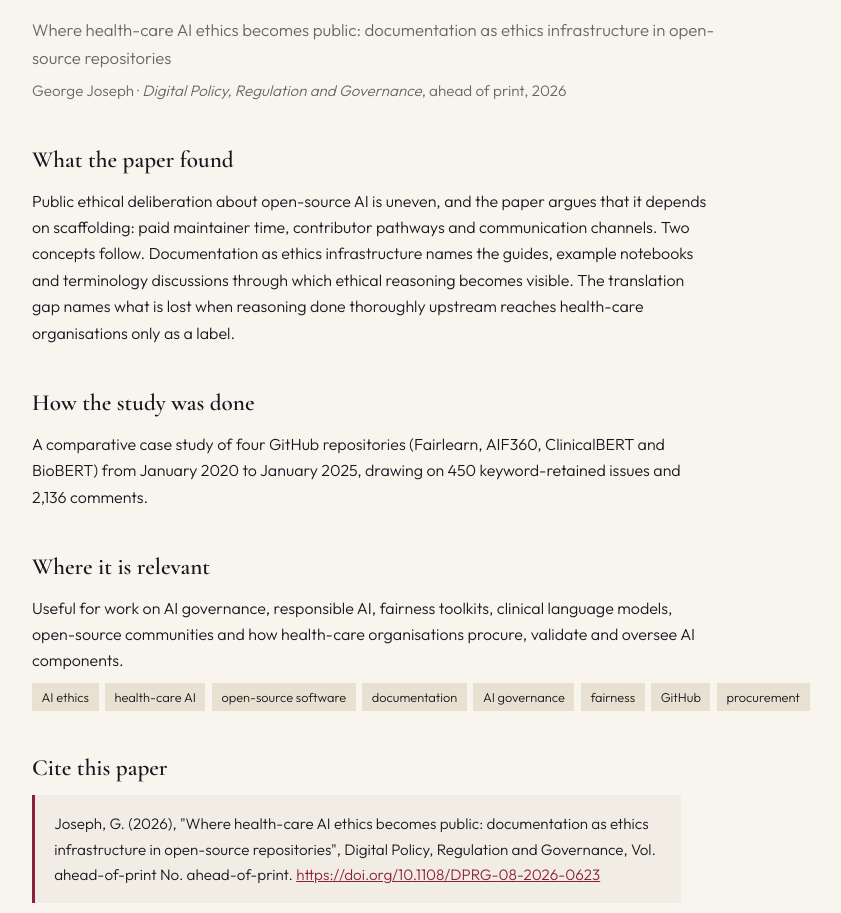
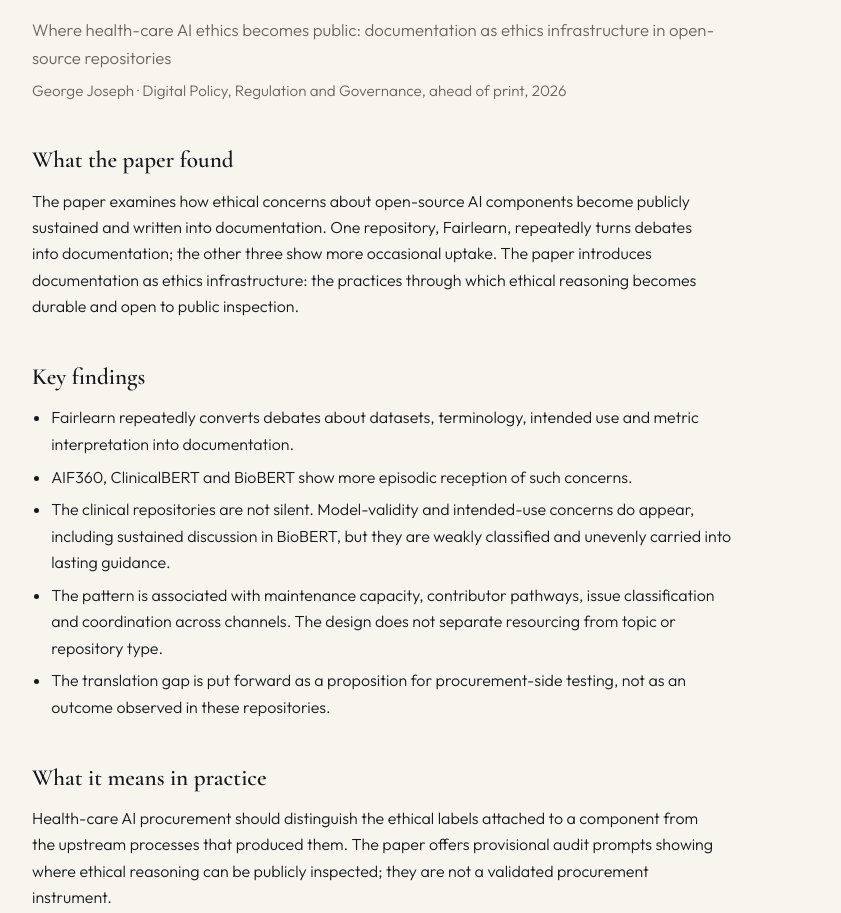
Before and after one commit to cgeorgejoseph/cgeorgejoseph.github.io, a plain HTML site: page papers/healthcare-ai-ethics-open-source-documentation/index.html in a window 1280 px wide. Shown: the part 253-1166 px from the top of the page, without its empty margins (216-1057 px from the left). Drawn offline with nearby package versions, Linux system fonts and the light colour scheme.

Commit message:
Correct the DPRG summary to the final abstract and add key findings
The DPRG page now follows the accepted abstract (Fairlearn versus more
episodic uptake elsewhere; translation gap as a proposition). Adds key
findings and practice sections to the DPRG and startup pages.

Co-Authored-By: Claude Fable 5.2 <noreply@anthropic.com>
Claude-Session: https://claude.ai/code/session_01NrjN6QHNnAaGpn8g7QtN29

```diff
--- a/papers/healthcare-ai-ethics-open-source-documentation/index.html
+++ b/papers/healthcare-ai-ethics-open-source-documentation/index.html
@@ -1,28 +1,31 @@
 <!DOCTYPE html>
 <html lang="en"><head><meta charset="UTF-8"><meta name="viewport" content="width=device-width, initial-scale=1.0">
 <title>Where does ethical reasoning about health-care AI actually happen in public? | George Joseph</title>
-<meta name="description" content="Where does ethical reasoning about health-care AI actually happen in public? Public ethical deliberation about open-source AI is uneven, and the paper argues that it depends on scaffolding: paid maintainer time, contributor pathways and communication channels. Two concepts follow. Documentation as e">
+<meta name="description" content="Where does ethical reasoning about health-care AI actually happen in public? The paper examines how ethical concerns about open-source AI components become publicly sustained and written into documentation. One repository, Fairlearn, repeatedly turns debates into documentation; the other three show ">
 <link rel="canonical" href="https://cgeorgejoseph.github.io/papers/healthcare-ai-ethics-open-source-documentation/">
 <meta name="citation_title" content="Where health-care AI ethics becomes public: documentation as ethics infrastructure in open-source repositories">
 <meta name="citation_author" content="George Joseph">
 <meta name="citation_publication_date" content="2026/11/17">
 <meta name="citation_journal_title" content="Digital Policy, Regulation and Governance">
+<meta name="citation_publisher" content="Emerald Publishing">
 <meta name="citation_doi" content="10.1108/DPRG-08-2026-0623">
 <meta name="citation_abstract_html_url" content="https://cgeorgejoseph.github.io/papers/healthcare-ai-ethics-open-source-documentation/">
-<meta name="citation_keywords" content="AI ethics; health-care AI; open-source software; documentation; AI governance; fairness; GitHub; procurement">
-<meta property="og:type" content="article"><meta property="og:title" content="Where does ethical reasoning about health-care AI actually happen in public?"><meta property="og:description" content="Where does ethical reasoning about health-care AI actually happen in public? Public ethical deliberation about open-source AI is uneven, and the paper argues that it depends on scaffolding: paid maintainer time, contributor pathways and communication channels. Two concepts follow. Documentation as e"><meta property="og:url" content="https://cgeorgejoseph.github.io/papers/healthcare-ai-ethics-open-source-documentation/">
-<script type="application/ld+json">{"@context": "https://schema.org", "@type": "ScholarlyArticle", "headline": "Where health-care AI ethics becomes public: documentation as ethics infrastructure in open-source repositories", "name": "Where health-care AI ethics becomes public: documentation as ethics infrastructure in open-source repositories", "author": [{"@type": "Person", "name": "George Joseph"}], "datePublished": "2026-11-17", "isPartOf": {"@type": "Periodical", "name": "Digital Policy, Regulation and Governance"}, "identifier": {"@type": "PropertyValue", "propertyID": "DOI", "value": "10.1108/DPRG-08-2026-0623"}, "sameAs": "https://doi.org/10.1108/DPRG-08-2026-0623", "url": "https://cgeorgejoseph.github.io/papers/healthcare-ai-ethics-open-source-documentation/", "keywords": "AI ethics, health-care AI, open-source software, documentation, AI governance, fairness, GitHub, procurement", "abstract": "Public ethical deliberation about open-source AI is uneven, and the paper argues that it depends on scaffolding: paid maintainer time, contributor pathways and communication channels. Two concepts follow. Documentation as ethics infrastructure names the guides, example notebooks and terminology discussions through which ethical reasoning becomes visible. The translation gap names what is lost when reasoning done thoroughly upstream reaches health-care organisations only as a label.", "publisher": {"@type": "Organization", "name": "Emerald Publishing"}}</script>
+<meta name="citation_keywords" content="open-source software; healthcare AI; fairness; documentation; trace ethnography; AI governance">
+<meta property="og:type" content="article"><meta property="og:title" content="Where does ethical reasoning about health-care AI actually happen in public?"><meta property="og:description" content="Where does ethical reasoning about health-care AI actually happen in public? The paper examines how ethical concerns about open-source AI components become publicly sustained and written into documentation. One repository, Fairlearn, repeatedly turns debates into documentation; the other three show "><meta property="og:url" content="https://cgeorgejoseph.github.io/papers/healthcare-ai-ethics-open-source-documentation/">
+<script type="application/ld+json">{"@context": "https://schema.org", "@type": "ScholarlyArticle", "headline": "Where health-care AI ethics becomes public: documentation as ethics infrastructure in open-source repositories", "name": "Where health-care AI ethics becomes public: documentation as ethics infrastructure in open-source repositories", "author": [{"@type": "Person", "name": "George Joseph"}], "datePublished": "2026-11-17", "isPartOf": {"@type": "Periodical", "name": "Digital Policy, Regulation and Governance"}, "identifier": {"@type": "PropertyValue", "propertyID": "DOI", "value": "10.1108/DPRG-08-2026-0623"}, "sameAs": "https://doi.org/10.1108/DPRG-08-2026-0623", "url": "https://cgeorgejoseph.github.io/papers/healthcare-ai-ethics-open-source-documentation/", "keywords": "open-source software, healthcare AI, fairness, documentation, trace ethnography, AI governance", "abstract": "The paper examines how ethical concerns about open-source AI components become publicly sustained and written into documentation. One repository, Fairlearn, repeatedly turns debates into documentation; the other three show more occasional uptake. The paper introduces documentation as ethics infrastructure: the practices through which ethical reasoning becomes durable and open to public inspection.", "publisher": {"@type": "Organization", "name": "Emerald Publishing"}}</script>
 <link rel="preconnect" href="https://fonts.googleapis.com"><link rel="preconnect" href="https://fonts.gstatic.com" crossorigin><link href="https://fonts.googleapis.com/css2?family=Cormorant+Garamond:wght@400;600&family=Outfit:wght@300;400;500&display=swap" rel="stylesheet"><link rel="stylesheet" href="/papers/paper.css"></head>
 <body><header class="top"><a class="name" href="/">George Joseph, Ph.D.</a><a href="/papers/">All paper summaries</a></header>
 <main><article>
 <div class="theme">AI governance</div>
 <h1>Where does ethical reasoning about health-care AI actually happen in public?</h1>
 <p class="paper-title">Where health-care AI ethics becomes public: documentation as ethics infrastructure in open-source repositories</p>
-<p class="byline">George Joseph · <em>Digital Policy, Regulation and Governance</em>, ahead of print, 2026</p>
+<p class="byline">George Joseph · Digital Policy, Regulation and Governance, ahead of print, 2026</p>
 
-<section><h2>What the paper found</h2><p>Public ethical deliberation about open-source AI is uneven, and the paper argues that it depends on scaffolding: paid maintainer time, contributor pathways and communication channels. Two concepts follow. Documentation as ethics infrastructure names the guides, example notebooks and terminology discussions through which ethical reasoning becomes visible. The translation gap names what is lost when reasoning done thoroughly upstream reaches health-care organisations only as a label.</p></section>
-<section><h2>How the study was done</h2><p>A comparative case study of four GitHub repositories (Fairlearn, AIF360, ClinicalBERT and BioBERT) from January 2020 to January 2025, drawing on 450 keyword-retained issues and 2,136 comments.</p></section>
-<section><h2>Where it is relevant</h2><p>Useful for work on AI governance, responsible AI, fairness toolkits, clinical language models, open-source communities and how health-care organisations procure, validate and oversee AI components.</p><ul class="kw"><li>AI ethics</li><li>health-care AI</li><li>open-source software</li><li>documentation</li><li>AI governance</li><li>fairness</li><li>GitHub</li><li>procurement</li></ul></section>
+<section><h2>What the paper found</h2><p>The paper examines how ethical concerns about open-source AI components become publicly sustained and written into documentation. One repository, Fairlearn, repeatedly turns debates into documentation; the other three show more occasional uptake. The paper introduces documentation as ethics infrastructure: the practices through which ethical reasoning becomes durable and open to public inspection.</p></section>
+<section><h2>Key findings</h2><ul class="findings"><li>Fairlearn repeatedly converts debates about datasets, terminology, intended use and metric interpretation into documentation.</li><li>AIF360, ClinicalBERT and BioBERT show more episodic reception of such concerns.</li><li>The clinical repositories are not silent. Model-validity and intended-use concerns do appear, including sustained discussion in BioBERT, but they are weakly classified and unevenly carried into lasting guidance.</li><li>The pattern is associated with maintenance capacity, contributor pathways, issue classification and coordination across channels. The design does not separate resourcing from topic or repository type.</li><li>The translation gap is put forward as a proposition for procurement-side testing, not as an outcome observed in these repositories.</li></ul></section>
+<section><h2>What it means in practice</h2><p>Health-care AI procurement should distinguish the ethical labels attached to a component from the upstream processes that produced them. The paper offers provisional audit prompts showing where ethical reasoning can be publicly inspected; they are not a validated procurement instrument.</p></section>
+<section><h2>How the study was done</h2><p>A comparative case study of four GitHub repositories (Fairlearn, AIF360, ClinicalBERT and BioBERT) from January 2020 to January 2025. The corpus is 450 keyword-retained issue threads and 2,136 comments, analysed through reflexive thematic analysis, a transparent marker audit and cross-case pattern matching.</p></section>
+<section><h2>Where it is relevant</h2><p>Useful for work on AI governance, responsible AI, fairness toolkits, clinical language models, open-source communities and how health-care organisations procure and govern AI components they did not build.</p><ul class="kw"><li>open-source software</li><li>healthcare AI</li><li>fairness</li><li>documentation</li><li>trace ethnography</li><li>AI governance</li></ul></section>
 <section><h2>Cite this paper</h2><p class="cite">Joseph, G. (2026), &quot;Where health-care AI ethics becomes public: documentation as ethics infrastructure in open-source repositories&quot;, Digital Policy, Regulation and Governance, Vol. ahead-of-print No. ahead-of-print. <a href="https://doi.org/10.1108/DPRG-08-2026-0623">https://doi.org/10.1108/DPRG-08-2026-0623</a></p>
 <div class="actions"><a class="btn" href="https://doi.org/10.1108/DPRG-08-2026-0623">Read the published article</a><a class="btn alt" href="mailto:georgej@rajagiri.edu?subject=healthcare-ai-ethics-open-source-documentation">Request a copy from the author</a></div></section>
 </article></main><footer>Assistant Professor, Rajagiri Business School, Kochi, India · <a href="https://orcid.org/0000-0002-8569-8297">ORCID</a> · <a href="https://scholar.google.com/citations?user=mU9Ix8IAAAAJ">Google Scholar</a></footer></body></html>
--- a/papers/paper.css
+++ b/papers/paper.css
@@ -14,6 +14,8 @@ h1{font-family:'Cormorant Garamond',serif;font-weight:600;font-size:clamp(1.9rem
 section{margin-top:2.4rem}
 h2{font-family:'Cormorant Garamond',serif;font-weight:600;font-size:1.45rem;margin-bottom:.5rem}
 p{max-width:65ch}
+ul.findings{margin:.5rem 0 0 1.2rem}
+ul.findings li{margin:.4rem 0;max-width:65ch}
 .cite{background:var(--paper);border-left:3px solid var(--wine);padding:1rem 1.2rem;font-size:.95rem}
 .actions{display:flex;gap:.8rem;flex-wrap:wrap;margin-top:1rem}
 .btn{display:inline-block;padding:.65rem 1.2rem;background:var(--wine);color:var(--white);text-decoration:none;font-size:.9rem;font-weight:400}
```
Also changed, not shown: papers/premature-scaling-startups/index.html (+5 -2 lines).
